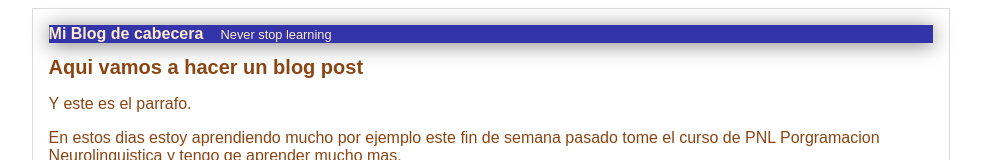
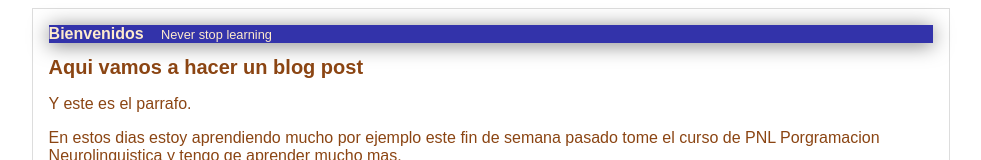
Before and after one commit to alberth7/hyperblog, a plain HTML site: page index.html in a window 1280 px wide. Shown: the top 160 px of the page, without its empty margins (149-1130 px from the left). Drawn offline with Linux system fonts and the light colour scheme.

Commit message:
cambie el titulo
yo si puedo

```diff
--- a/index.html
+++ b/index.html
@@ -7,7 +7,7 @@
 <body>
     <div id="container">
         <div id="cabecera">
-            Mi Blog de cabecera
+        Bienvenidos
             <span id="tagline">
                 Never stop learning
             </span>
```
